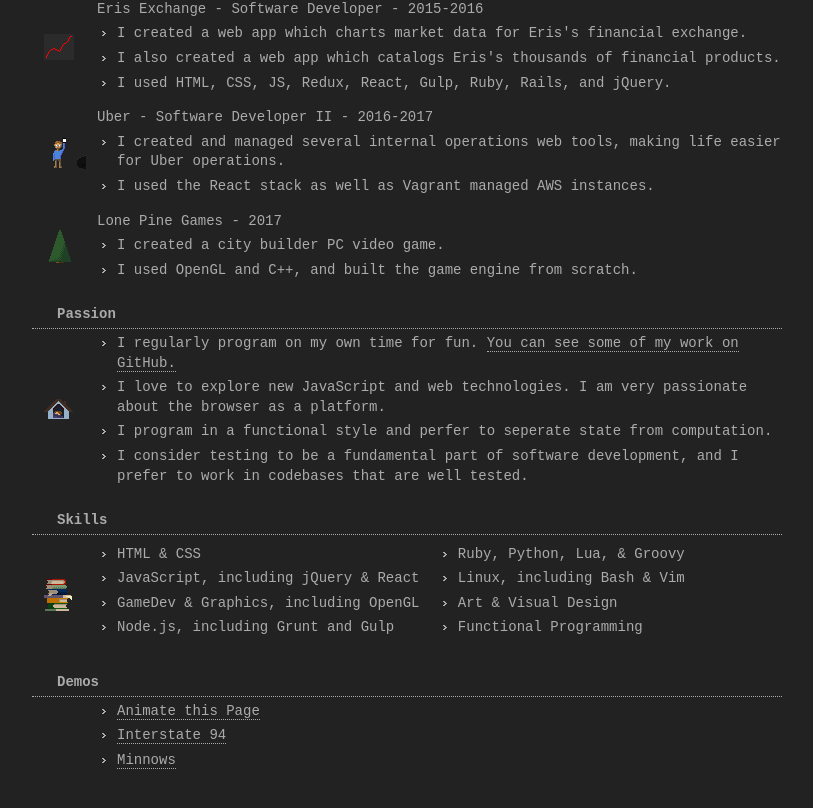
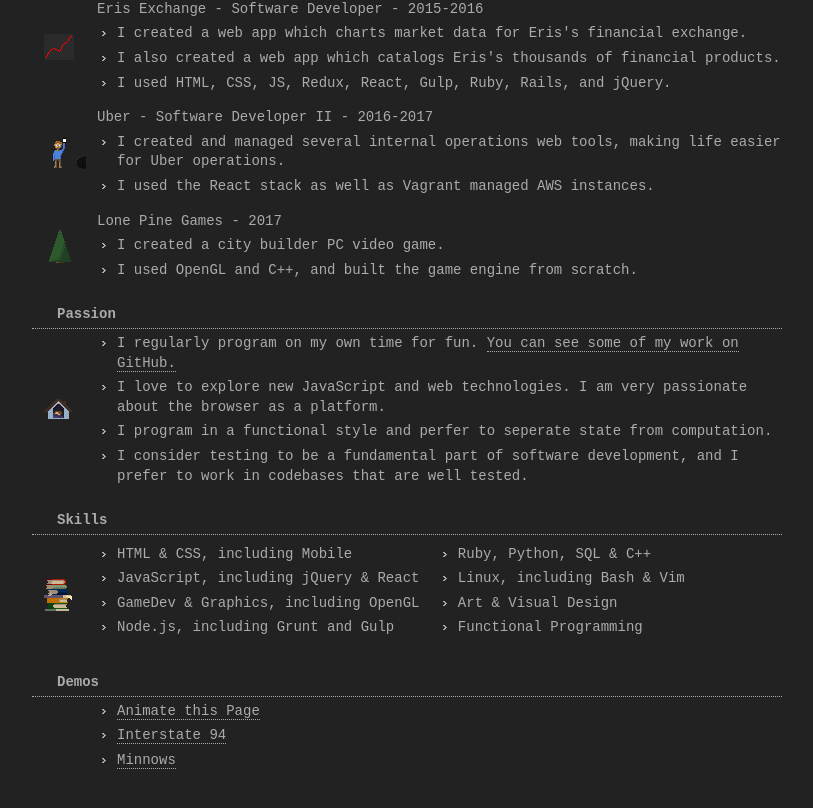
Before and after one commit to conorwsullivan/conorwsullivan.github.io, a website: page index.html in a window 1280 px wide. Shown: the part 893-1701 px from the top of the page, without its empty margins (233-1046 px from the left). Drawn offline with nearby package versions, Linux system fonts and the light colour scheme.

Commit message:
Updating skills

```diff
--- a/index.html
+++ b/index.html
@@ -136,13 +136,13 @@
           <ul class="items">
             <li class="item skills was-gif">
               <ul class="item-details animate">
-                <li class="item-detail">HTML &amp; CSS</li>
+                <li class="item-detail">HTML &amp; CSS, including Mobile</li>
                 <li class="item-detail">JavaScript, including jQuery &amp; React</li>
                 <li class="item-detail">GameDev &amp; Graphics, including OpenGL</li>
                 <li class="item-detail">Node.js, including Grunt and Gulp</li>
               </ul>
               <ul class="item-details animate">
-                <li class="item-detail">Ruby, Python, Lua, &amp; Groovy</li>
+                <li class="item-detail">Ruby, Python, SQL &amp; C++</li>
                 <li class="item-detail">Linux, including Bash &amp; Vim</li>
                 <li class="item-detail">Art &amp; Visual Design</li>
                 <li class="item-detail">Functional Programming</li>
```
